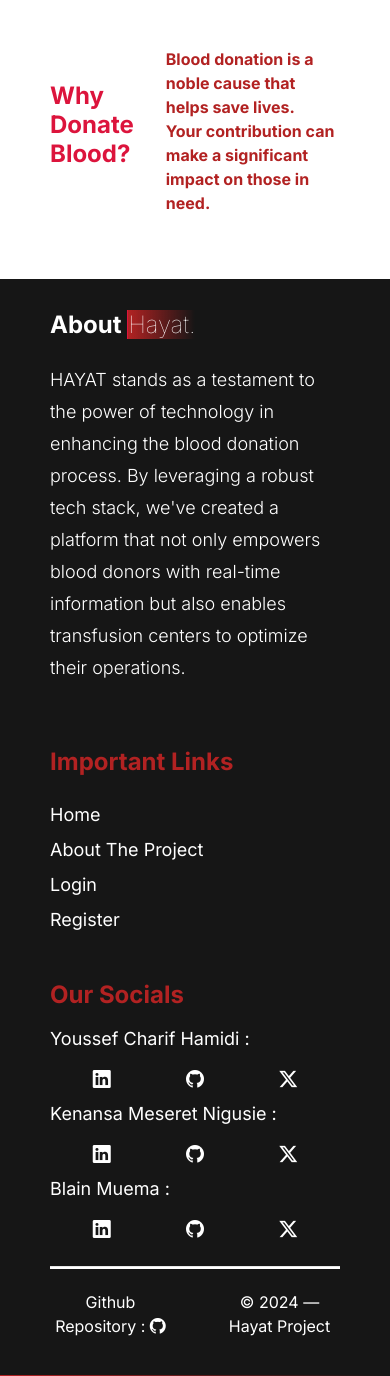
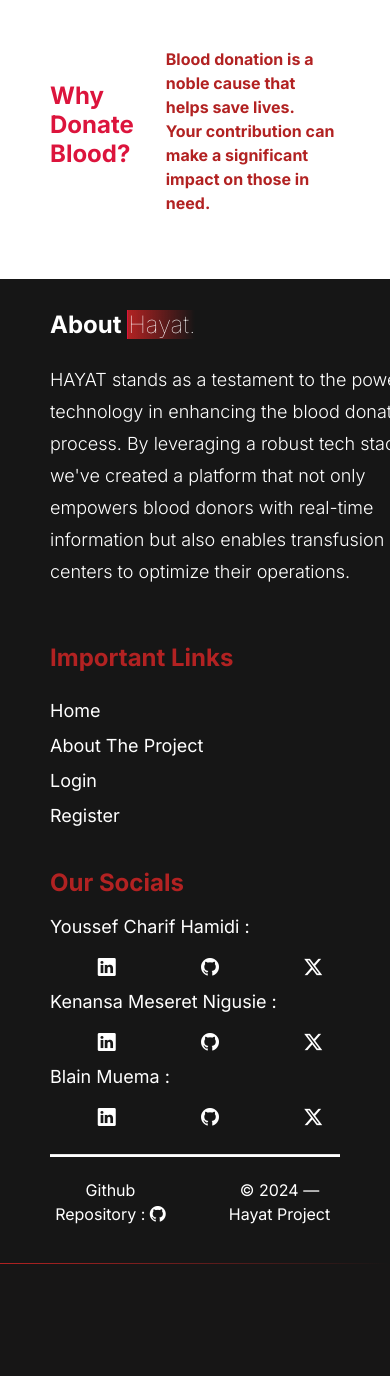
Before and after one commit to Chareeef/HAYAT, a Flask app: page /home in a window 390 px wide. Shown: the part 500-1876 px from the top of the page. After the commit the page ends 1764 px from the top, so only its background shows below. Run offline with Flask 2, Linux system fonts and the light colour scheme; data comes from the database, SQL or seed files in the repository; some libraries are stand-ins or nearby versions.

```diff
--- a/static/styles/footer.css
+++ b/static/styles/footer.css
@@ -9,14 +9,13 @@
 
 .footer_wrapper {
     display: flex;
+    justify-content: center;
     flex-wrap: wrap;
-    flex: 1 0 0;
-    justify-content: space-between;
-    gap: 3rem;
+    gap: 2.5rem
 }
 
 .footer_about {
-    flex: 5;
+    width: 25rem;
 
     .title {
         color: var(--secondary-clr);
@@ -36,7 +35,7 @@
 }
 
 .footer_links {
-    flex: 3;
+    width: 20rem;
     display: flex;
     flex-direction: column;
     gap: .5rem;
@@ -56,7 +55,7 @@
 
 
 .footer-socials {
-    flex: 4;
+    width: 20rem;
     display: flex;
     flex-direction: column;
 
```
